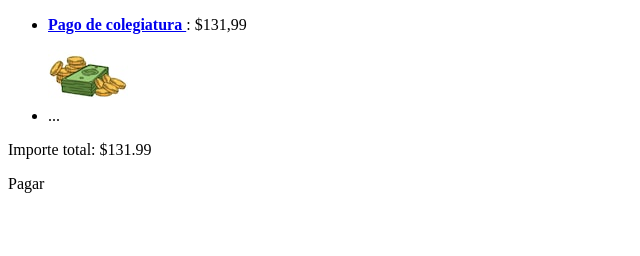
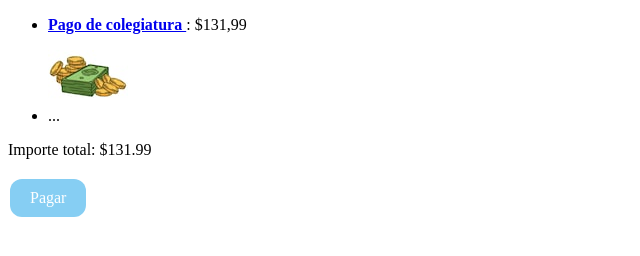
Before and after one commit to Sarukki019/00134920_practica3_seccion1, a plain HTML site: page Ejercicio Final/index.html in a window 1280 px wide. Shown: the whole page, without its empty margins (0-640 px from the left). Drawn offline with Linux system fonts and the light colour scheme; files whose address does not match are found by name.

Commit message:
final commit

```diff
--- a/Ejercicio Final/styles.css
+++ b/Ejercicio Final/styles.css
@@ -4,3 +4,21 @@
     --pink: #fabbba;
     --green: #aaf7a3;
 }
+
+.btn-pay {
+    background-color: var(--blue);
+    color: var(--white);
+    padding: 10px 20px;
+    text-align: center;
+    display: inline-block;
+    font-size: 16px;
+    margin: 4px 2px;
+    cursor: pointer;
+    border-radius: 12px;
+}
+.btn-pay:hover {
+    background-color: var(--pink);
+}
+.btn-pay:active {
+    background-color: var(--green);
+}
```
Also changed, not shown: Ejercicio Final/Imagenes/image1.jpg (renamed from Imagenes/image1.jpg), Ejercicio Final/index.html (line endings or trailing spaces).
